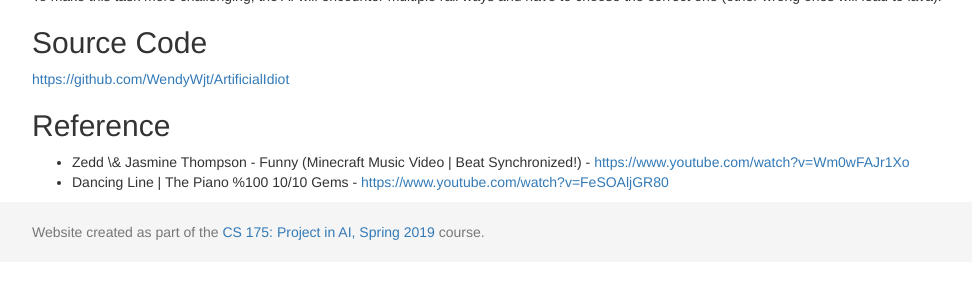
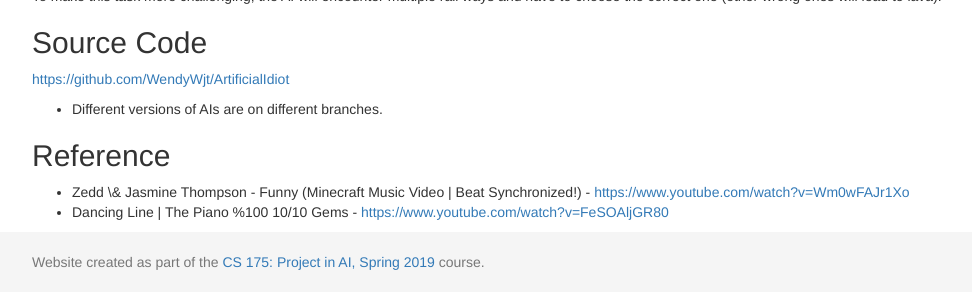
Before and after one commit to CoderMisha/ArtificialIdiot, a Jekyll site: the page built from docs/index.md, in a window 1280 px wide and 900 px high, scrolled down 525 px, cut to the strip 608-900 px from the top of the window. Shown: the whole strip, without its empty margins (38-1010 px from the left). Built offline with Jekyll 4.4.1, drawn with Linux system fonts in a browser that asks for light colours; before the commit the page ends 1395 px from its top, so only the background shows below that.

Commit message:
Update index.md

```diff
--- a/docs/index.md
+++ b/docs/index.md
@@ -16,13 +16,14 @@
 
 The task of the AI is trying to hit the block along the railroad while riding on it with swords in the same color with the block at the proper time (i.e. right before the block is passing the agent). A correct and precise hit will increase the AI's score, and a miss or hitting with a sword in wrong color would decrease the score. The AI should take the game frame as input and perform "aim" and "attack" action correspondingly.
 
-![algorithm visualize](https://raw.githubusercontent.com/WendyWjt/ArtificialIdiot/main/docs/_images/choice_20201113.png)
+![algorithm visualize](https://raw.githubusercontent.com/WendyWjt/ArtificialIdiot/main/docs/_images/Branch.jpg)
 
 To make this task more challenging, the AI will encounter multiple rail ways and have to choose the correct one (other wrong ones will lead to lava).
 
 ## Source Code
 
 [https://github.com/WendyWjt/ArtificialIdiot](https://github.com/WendyWjt/ArtificialIdiot)
+- Different versions of AIs are on different branches.
 
 ## Reference
 
```
